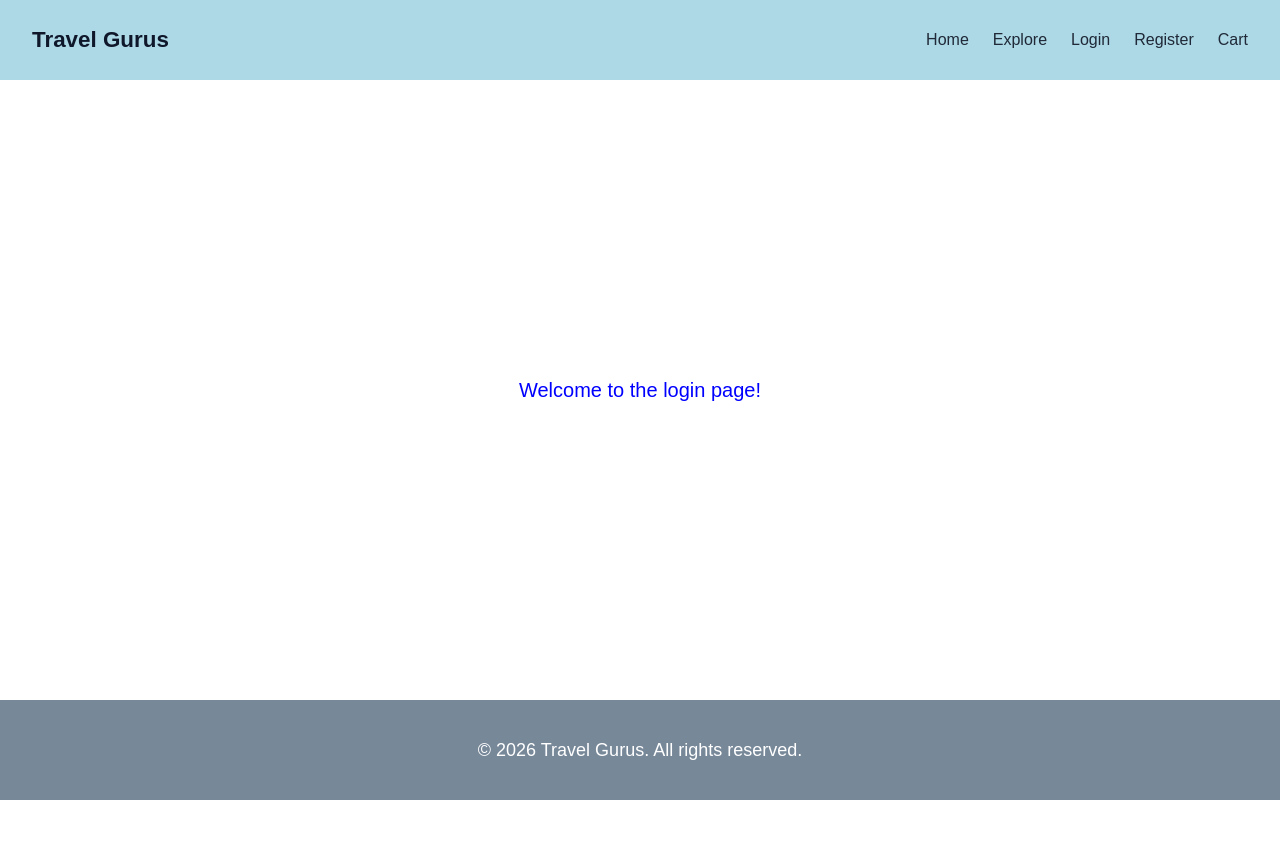
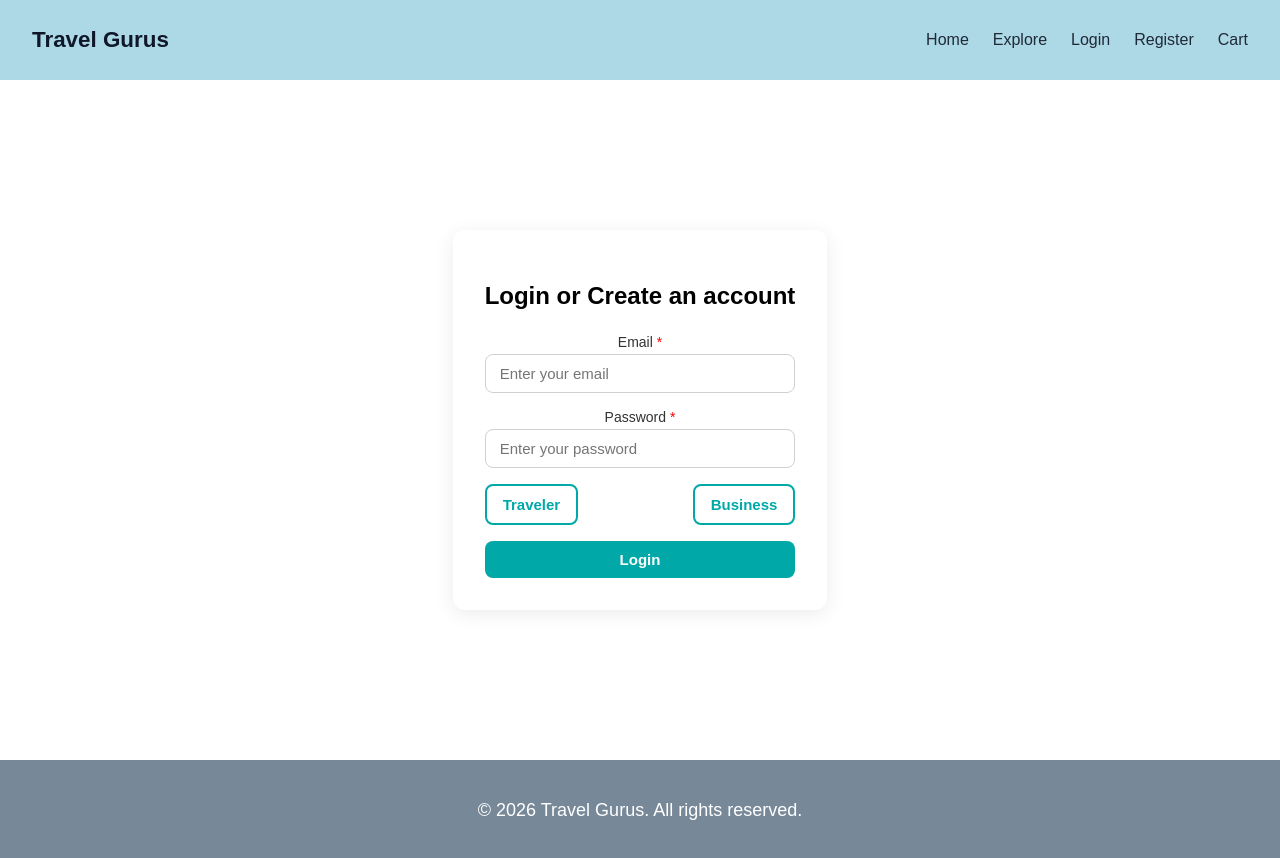
Before and after one commit to rouhi438/TravelSync, a React (Vite) app in the folder app/: page /login in a window 1280 px wide. Before the commit the page ends 800 px from the top, so only its background shows below. Built offline with nearby package versions, Linux system fonts and the light colour scheme.

Commit message:
Implement LoginPage with role selection, validation, and layout container

```diff
--- a/app/src/pages/LoginPage/LoginPage.css
+++ b/app/src/pages/LoginPage/LoginPage.css
@@ -0,0 +1,39 @@
+.login-wrapper {
+  display: flex;
+  justify-content: center;
+  align-items: center;
+  min-height: 80vh;
+  padding: 20px;
+}
+
+.login-box {
+  width: 100%;
+  max-width: 420px;
+  background: white;
+  padding: 32px;
+  border-radius: 12px;
+  box-shadow: 0 4px 20px rgba(0, 0, 0, 0.08);
+}
+
+.login-box h2 {
+  text-align: center;
+  margin-bottom: 24px;
+}
+
+.login-form {
+  display: flex;
+  flex-direction: column;
+  gap: 16px;
+}
+
+.role-buttons {
+  display: flex;
+  gap: 12px;
+  justify-content: space-between;
+}
+
+.error-text {
+  color: red;
+  margin-bottom: 12px;
+  text-align: center;
+}
--- a/app/src/pages/LoginPage/LoginPage.jsx
+++ b/app/src/pages/LoginPage/LoginPage.jsx
@@ -1,5 +1,84 @@
+import { useState } from "react";
 import "./LoginPage.css";
+import Input from "../../components/ui/Input";
+import Button from "../../components/ui/Button";
 
-export function LoginPage() {
-  return <span className="message">Welcome to the login page!</span>;
+export default function LoginPage() {
+  const [email, setEmail] = useState("");
+  const [password, setPassword] = useState("");
+  const [role, setRole] = useState(null);
+  const [error, setError] = useState("");
+
+  const handleSubmit = (e) => {
+    e.preventDefault();
+    setError("");
+
+    if (!email) {
+      setError("Email is required");
+      return;
+    }
+    if (!email.includes("@")) {
+      setError("Please enter a valid email");
+      return;
+    }
+    if (!password) {
+      setError("Password is required");
+      return;
+    }
+
+    if (!role) {
+      setError("Please select a role");
+      return;
+    }
+    console.log("Logging in:", { email, password, role });
+  };
+  return (
+    <div className="login-wrapper">
+      <div className="login-box">
+        <h2>Login or Create an account</h2>
+        {error && <p className="error-text">{error}</p>}
+        <form onSubmit={handleSubmit} className="login-form">
+          <Input
+            label="Email"
+            type="email"
+            value={email}
+            onChange={(e) => setEmail(e.target.value)}
+            placeholder="Enter your email"
+            required
+          />
+
+          <Input
+            label="Password"
+            type="password"
+            value={password}
+            onChange={(e) => setPassword(e.target.value)}
+            placeholder="Enter your password"
+            required
+          />
+
+          <div className="role-buttons">
+            <Button
+              variant={role === "traveler" ? "primary" : "secondary"}
+              onClick={() => setRole("traveler")}
+              type="button"
+            >
+              Traveler
+            </Button>
+
+            <Button
+              variant={role === "business" ? "primary" : "secondary"}
+              onClick={() => setRole("business")}
+              type="button"
+            >
+              Business
+            </Button>
+          </div>
+
+          <Button variant="primary" fullWidth type="submit">
+            Login
+          </Button>
+        </form>
+      </div>
+    </div>
+  );
 }
--- a/app/src/routes/AppRoutes.jsx
+++ b/app/src/routes/AppRoutes.jsx
@@ -3,7 +3,7 @@ import Layout from "../components/Layout/Layout.jsx";
 import { CartPage } from "../pages/CartPage/CartPage.jsx";
 import { ExplorePage } from "../pages/ExplorePage/ExplorePage.jsx";
 import { HomePage } from "../pages/HomePage/HomePage.jsx";
-import { LoginPage } from "../pages/LoginPage/LoginPage.jsx";
+import LoginPage from "../pages/LoginPage/LoginPage.jsx";
 import { RegisterPage } from "../pages/RegisterPage/RegisterPage.jsx";
 
 export const router = createBrowserRouter([
```
